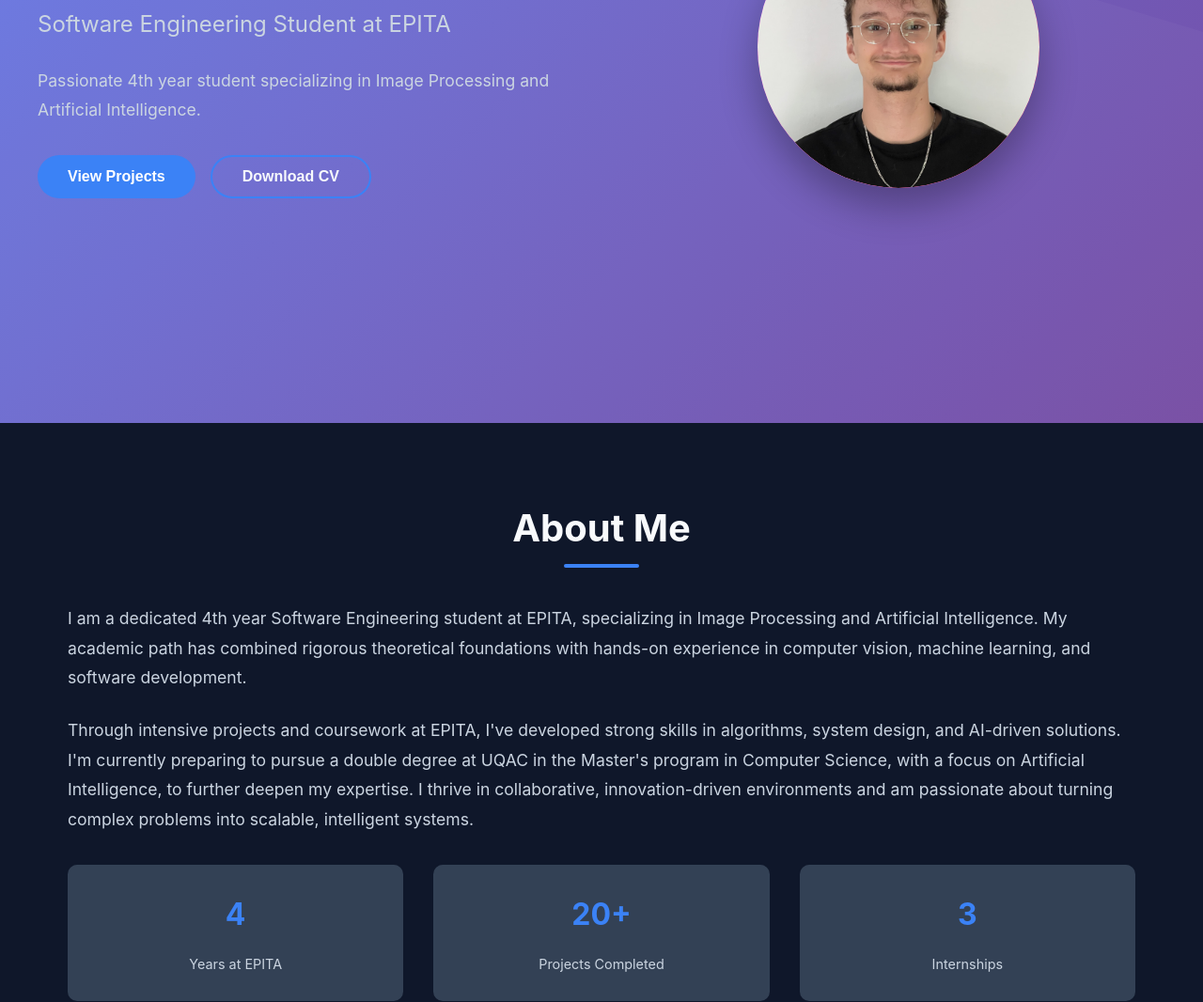
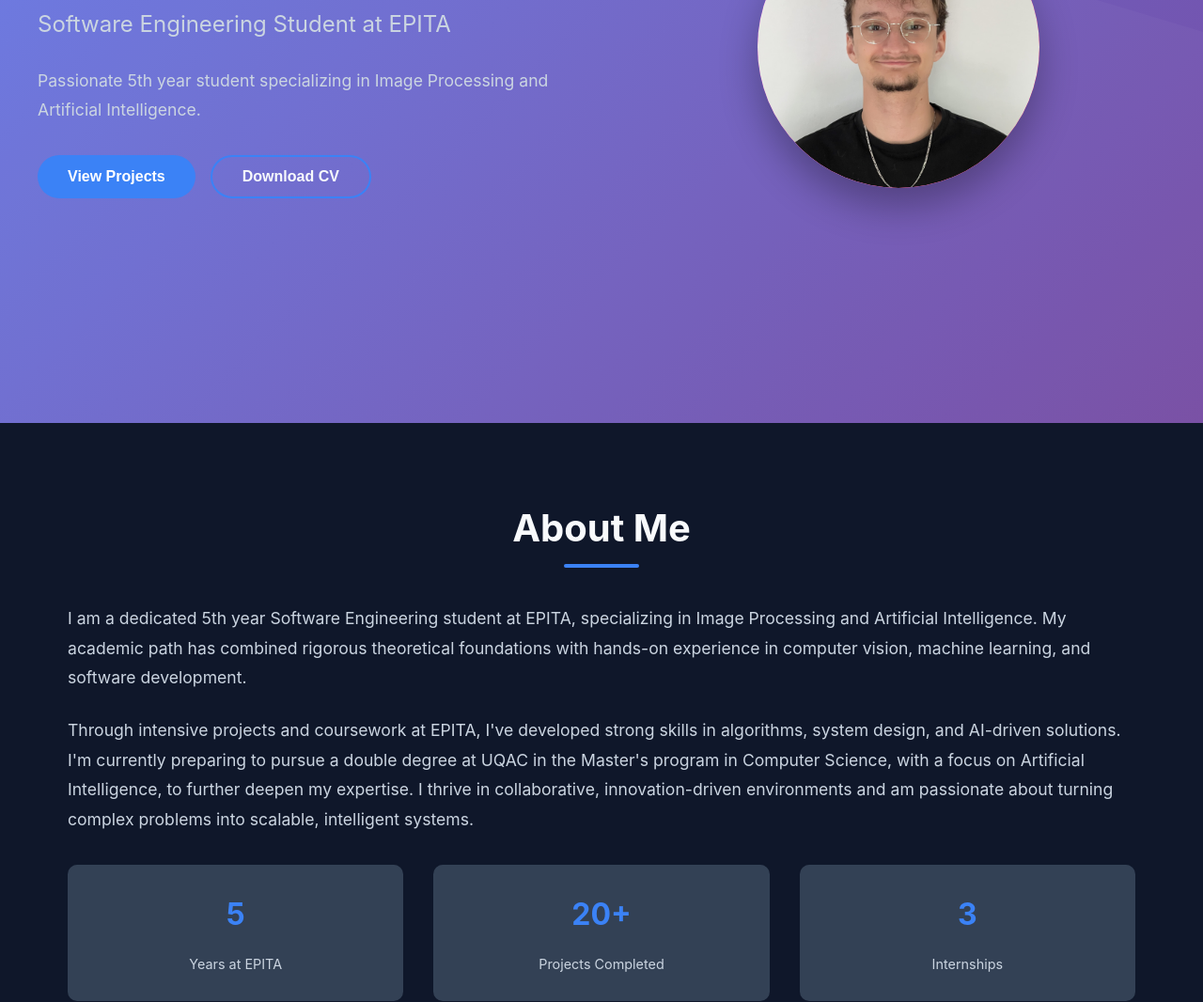
Before and after one commit to Shuigami/Shuigami.github.io, a React (Create React App) app: page / in a window 1280 px wide. Shown: the part 350-1416 px from the top of the page at 94% size. Built offline with nearby package versions, Linux system fonts and the light colour scheme.

Commit message:
update text

```diff
--- a/src/App.js
+++ b/src/App.js
@@ -101,7 +101,7 @@ function Hero() {
           <h1>Ewan Schwaller</h1>
           <h2>Software Engineering Student at EPITA</h2>
           <p className="hero-description">
-            Passionate 4th year student specializing in Image Processing and
+            Passionate 5th year student specializing in Image Processing and
             Artificial Intelligence.
           </p>
           <div className="hero-buttons">
@@ -142,7 +142,7 @@ function About() {
         <div className="about-content">
           <div className="about-text">
             <p>
-              I am a dedicated 4th year Software Engineering student at EPITA,
+              I am a dedicated 5th year Software Engineering student at EPITA,
               specializing in Image Processing and Artificial Intelligence. My
               academic path has combined rigorous theoretical foundations with
               hands-on experience in computer vision, machine learning, and
@@ -159,7 +159,7 @@ function About() {
             </p>
             <div className="about-highlights">
               <div className="highlight">
-                <span className="highlight-number">4</span>
+                <span className="highlight-number">5</span>
                 <span className="highlight-text">Years at EPITA</span>
               </div>
               <div className="highlight">
```
